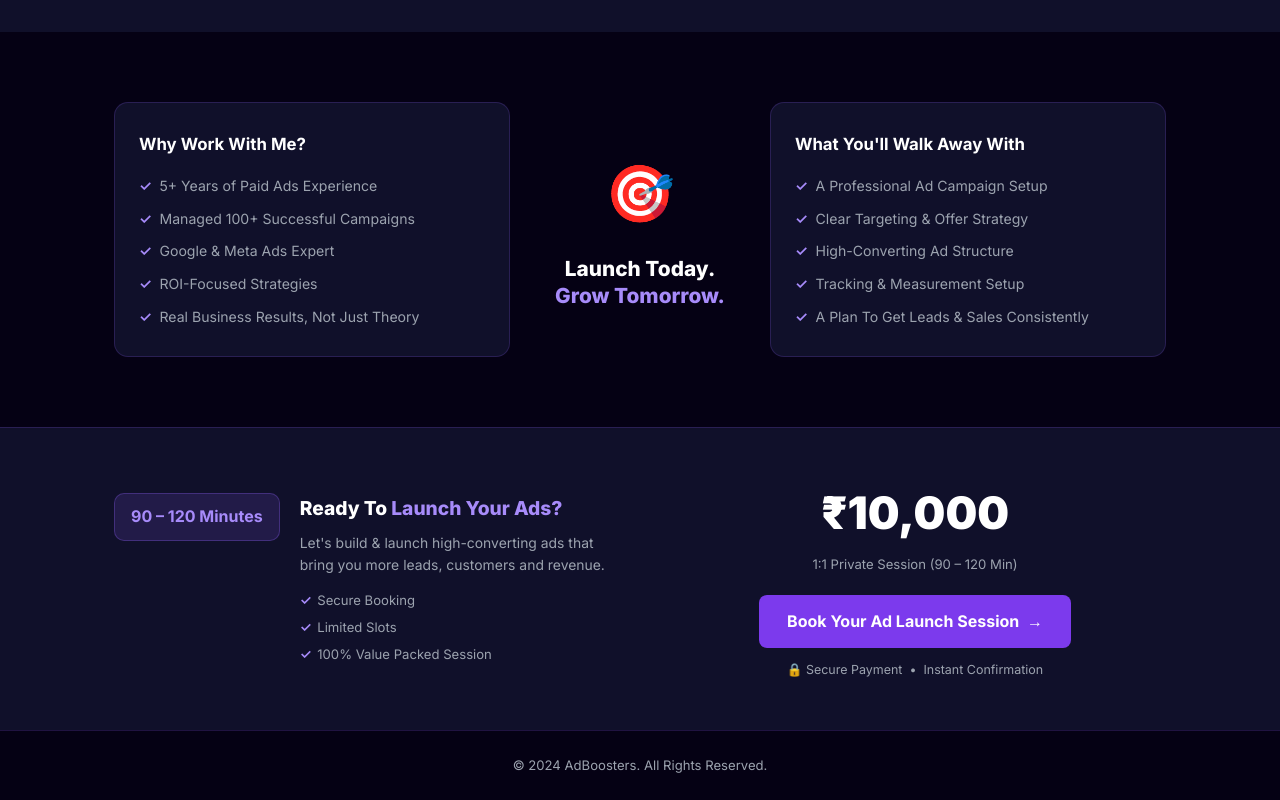
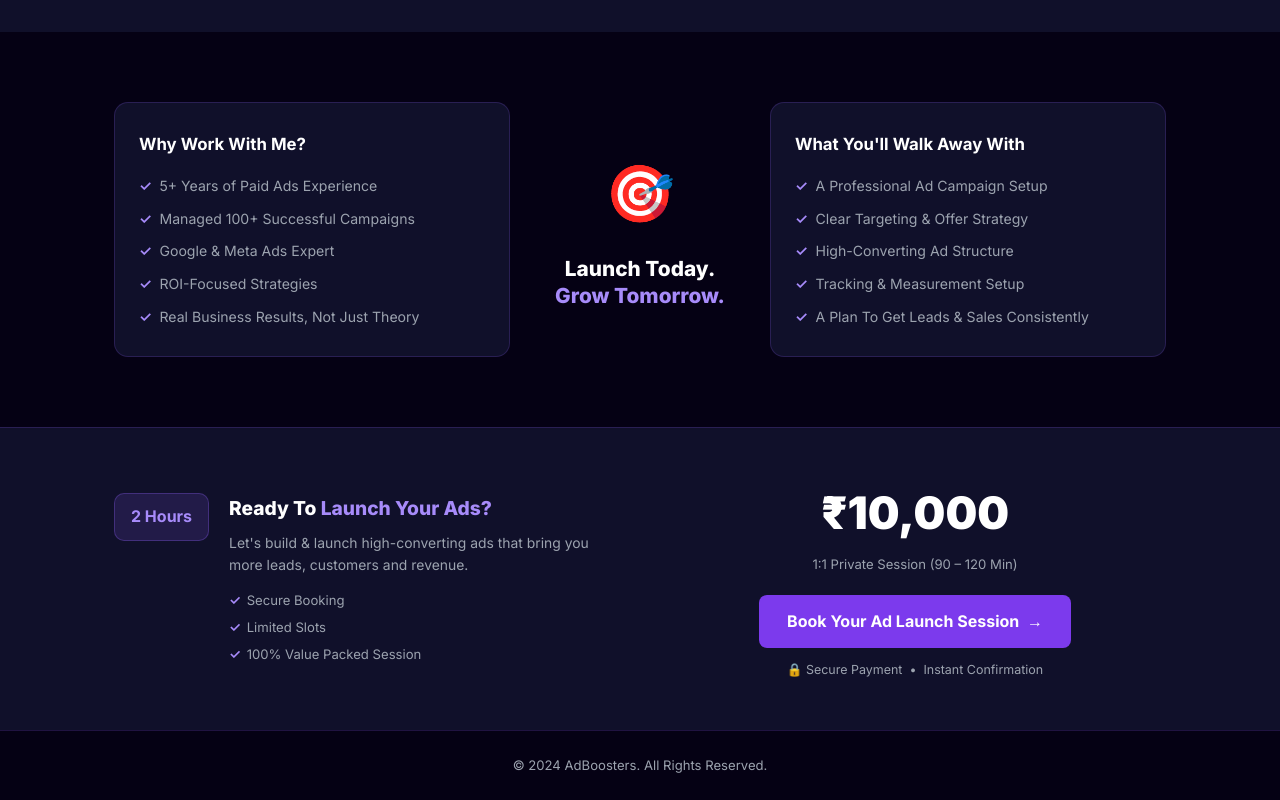
Before and after one commit to Adboostersindia/claude-projects, a React (Vite) app: page / in a window 1280 px wide. Shown: the part 1459-2259 px from the top of the page. Built offline with nearby package versions, Linux system fonts and the light colour scheme.

Commit message:
Auto-commit: 2026-05-30 15:37:17

```diff
--- a/src/components/CTASection.jsx
+++ b/src/components/CTASection.jsx
@@ -5,7 +5,7 @@ export default function CTASection() {
     <section className="cta-section" id="book">
       <div className="container cta-grid">
         <div className="cta-left">
-          <div className="cta-duration">90 – 120 Minutes</div>
+          <div className="cta-duration">2 Hours</div>
           <div>
             <h3>Ready To <span className="purple">Launch Your Ads?</span></h3>
             <p>Let's build &amp; launch high-converting ads that bring you more leads, customers and revenue.</p>
```
